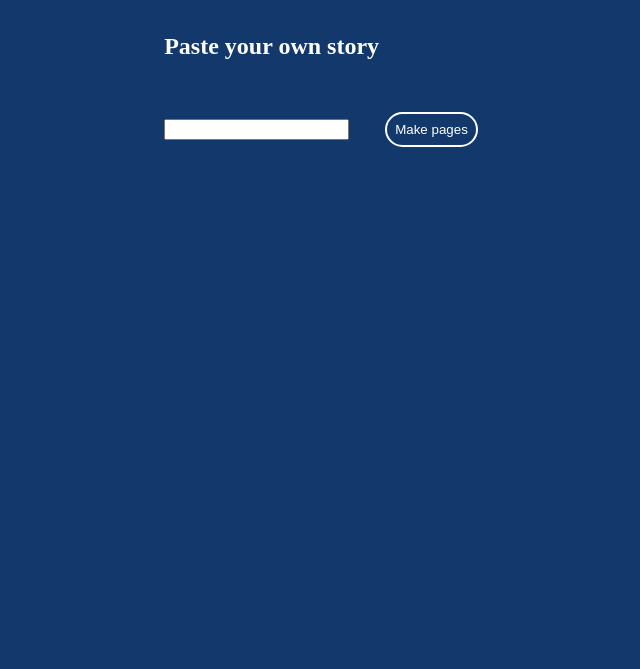
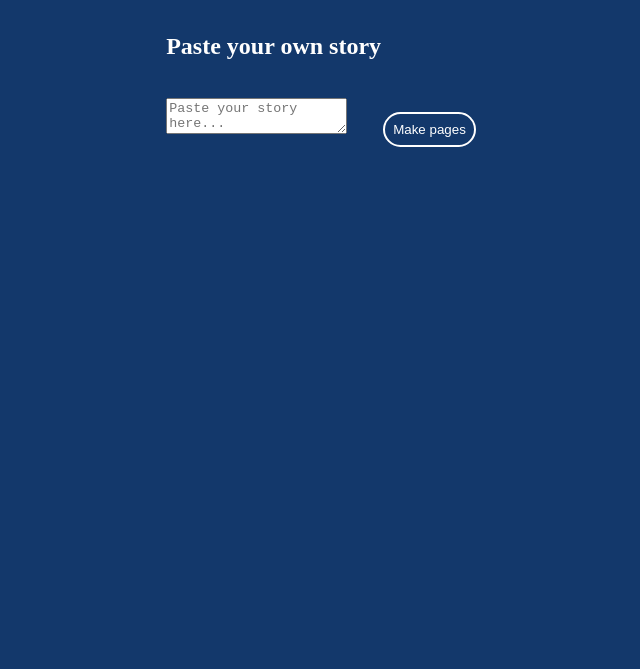
Before and after one commit to nabihai1/wonder, a plain HTML site: page frontend/index.html in a window 1280 px wide. Shown: the part 131-800 px from the top of the page, without its empty margins (303-943 px from the left). Drawn offline with Linux system fonts and the light colour scheme.

Commit message:
Added textarea feature

```diff
--- a/frontend/index.html
+++ b/frontend/index.html
@@ -13,7 +13,7 @@
     </div>
     <div class="main">
         <h2>Paste your own story</h2>
-        <input>
+        <textarea id="story-input" placeholder="Paste your story here..."></textarea>
         <button>Make pages</button>
     </div>
     <div class="footer">
```
